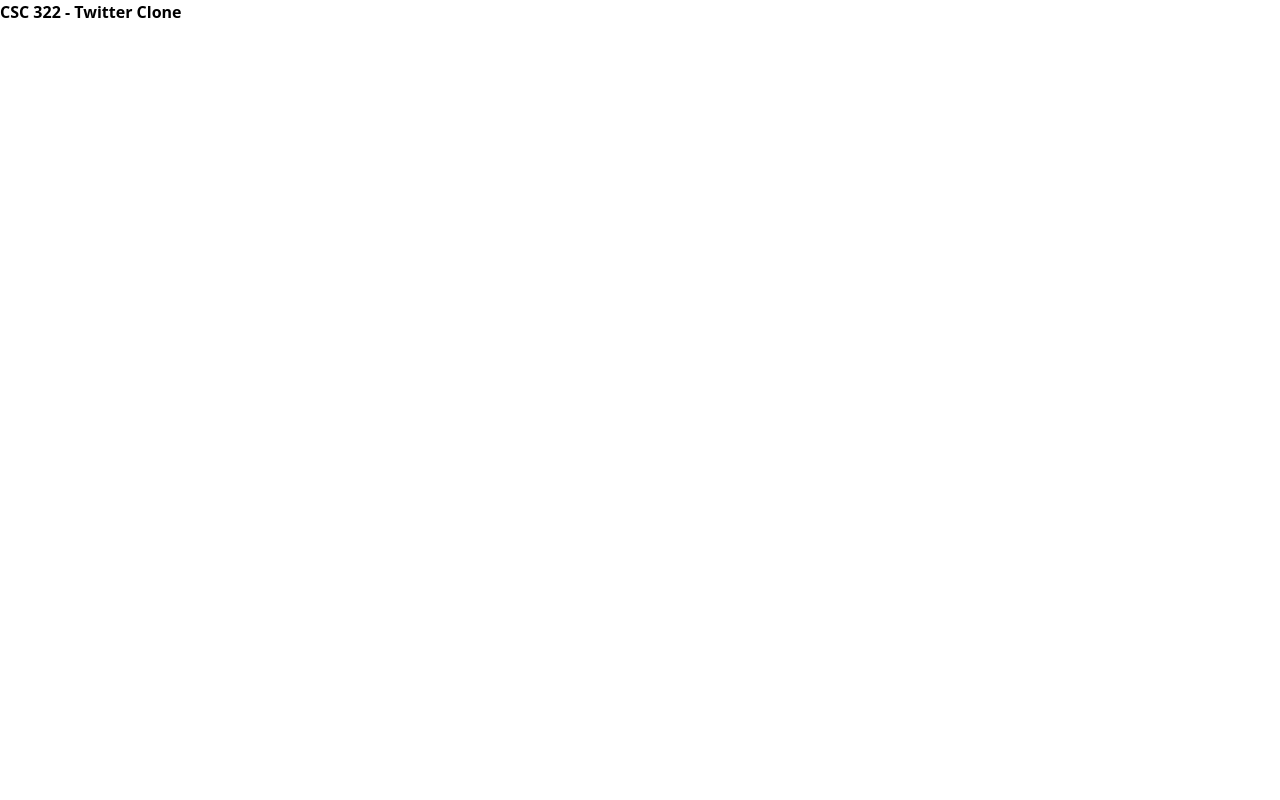
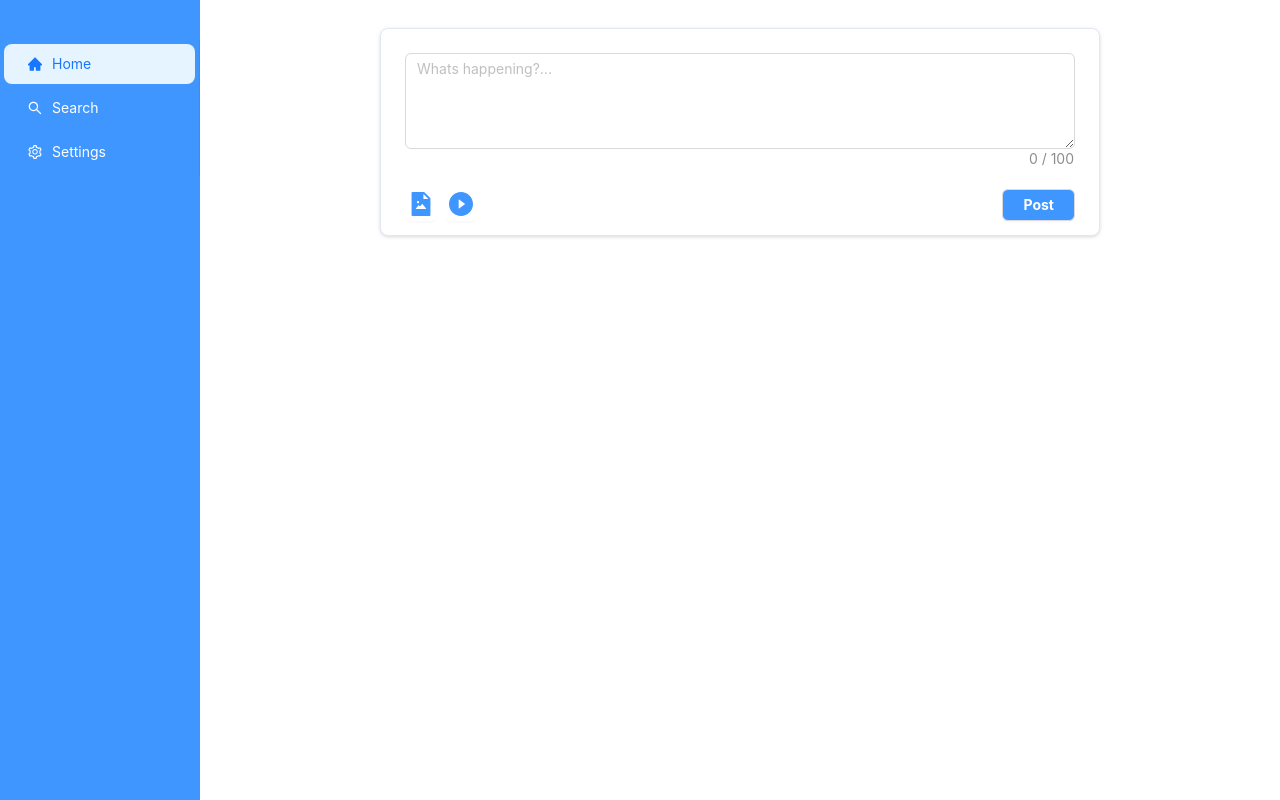
Before and after one commit to rafi-d-z/Yapper, a React (Create React App) app: page / in a window 1280 px wide. Built offline with nearby package versions, Linux system fonts and the light colour scheme.

Commit message:
feat: Layout + Home Page + Routing

```diff
--- a/package.json
+++ b/package.json
@@ -3,6 +3,7 @@
   "version": "0.1.0",
   "private": true,
   "dependencies": {
+    "@ant-design/icons": "^5.2.6",
     "@supabase/supabase-js": "^2.38.4",
     "@testing-library/jest-dom": "^5.17.0",
     "@testing-library/react": "^13.4.0",
--- a/src/App.js
+++ b/src/App.js
@@ -1,6 +1,80 @@
+import { useState } from "react";
+import Home from "./components/Home";
+import Search from "./components/Search";
+import Settings from "./components/Settings";
+import {
+  SearchOutlined,
+  HomeFilled,
+  UserOutlined,
+  FolderOutlined,
+  SettingOutlined,
+} from "@ant-design/icons";
+import { ConfigProvider, Layout, Menu } from "antd";
+const { Content, Sider } = Layout;
+
+function getItem(label, key, icon, children) {
+  return {
+    key,
+    icon,
+    children,
+    label,
+  };
+}
+const items = [
+  getItem("Home", "1", <HomeFilled />),
+  getItem("Search", "2", <SearchOutlined />),
+  // TO DO: When supabase is connected, make the following items appear if the user has permission for them (Ex: for Corporate user, item 4 should appear in nav)
+  // getItem('Profile', '3', <UserOutlined />),
+  // getItem('Ads / Jobs', '4', <FolderOutlined />)
+  getItem("Settings", "5", <SettingOutlined />),
+];
+
+
 function App() {
+  const [keyIndex, setKeyIndex] = useState('1');
+
   return (
-    <p className="font-bold">CSC 322 - Twitter Clone</p>
+    // Config Provider allows us to customize the properties of certain components default styling
+    <ConfigProvider
+      theme={{
+        components: {
+          Layout: {
+            lightSiderBg: "#4096FF",
+          },
+          Menu: {
+            itemBg: "#4096FF",
+            itemColor: "#fff",
+            itemHoverColor: "#fff",
+          },
+          Button: {
+            paddingInline: "0",
+            onlyIconSize: 24,
+            defaultColor: "#4096FF",
+          },
+        },
+      }}
+    >
+      <Layout style={{ minHeight: "100vh" }}>
+        <Layout>
+          <Sider theme="light">
+            <Menu
+              defaultSelectedKeys={["1"]}
+              mode="inline"
+              items={items}
+              className="mt-10"
+              // When a tab is selected, we change the state variable so that we can keep track of which page to be on
+              onSelect={(item) => {
+                setKeyIndex(item.key);
+              }}
+            />
+          </Sider>
+          <Content className="bg-white">
+            {/* Depending on what tab of side nav is selected, the main content will change to its corresponding component */}
+            {keyIndex === '2' ? <Search /> : keyIndex === '5' ? <Settings /> : <Home />}
+          </Content>
+        </Layout>
+      </Layout>
+    </ConfigProvider>
   );
 }
 
--- /dev/null
+++ b/src/components/Home.js
@@ -0,0 +1,26 @@
+import { Input, Card, Button } from "antd";
+import { FileImageFilled, PlayCircleFilled } from "@ant-design/icons";
+
+const { TextArea } = Input;
+
+function Home() {
+    return (
+        <div className="h-full w-full flex justify-center items-center">
+            <div className="w-8/12 h-full">
+                <Card className="w-full h-52 border border-slate-200 drop-shadow mt-7">
+                <div className="w-full h-full flex flex-col gap-10 justify-center">
+                    <TextArea className="w-full h-24 resize-none" placeholder="Whats happening?..." showCount maxLength={100} />
+                    <div className="flex justify-between w-full">
+                    <div className="flex w-2/12 gap-2">
+                        <Button className="border-none" icon={<FileImageFilled />} />
+                        <Button className="border-none" icon={<PlayCircleFilled />} />
+                    </div>
+                    <Button className="px-5 bg-[#4096FF] text-white font-bold">Post</Button>
+                    </div>
+                </div>
+                </Card>
+            </div>
+        </div>
+    )
+}
+export default Home;
--- /dev/null
+++ b/src/components/Search.js
@@ -0,0 +1,7 @@
+function Search(){
+    return (
+        <div>Search</div>
+    )
+}
+
+export default Search;
--- /dev/null
+++ b/src/components/Settings.js
@@ -0,0 +1,6 @@
+function Settings() {
+    return (
+        <div>Settings</div>
+    )
+};
+export default Settings;
```
